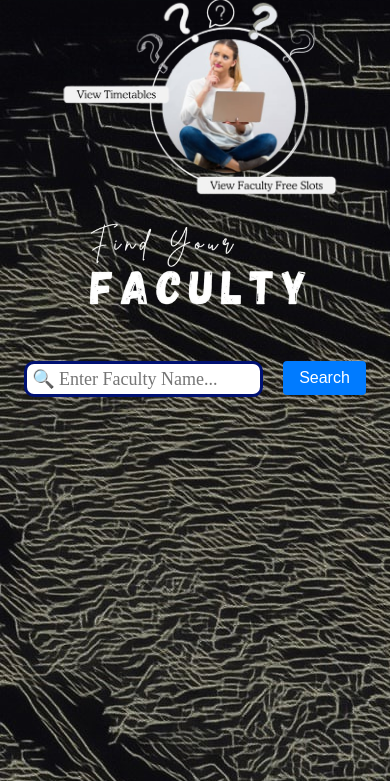
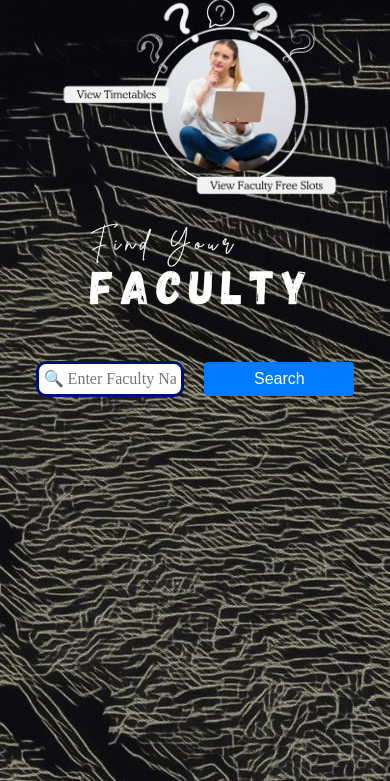
Before and after one commit to san2736/FYF, a plain HTML site: page home page.html in a window 390 px wide. Shown: the part 63-844 px from the top of the page. Drawn offline with Linux system fonts and the light colour scheme.

Commit message:
Update home page_css.css

```diff
--- a/home page_css.css
+++ b/home page_css.css
@@ -209,18 +209,25 @@ html, body {
  .searchbar {
   display: flex;
   flex-direction: column;
-    align-items: center; /* Ensures search bar is centered */
+  align-items: center;
   gap: 10px;
   width: 100%;
+  padding: 0 10px; /* Add some side padding to avoid touching screen edges */
+  box-sizing: border-box;
 }
 
 .searchbar input {
-    width: 100%;
+  width: 100%; /* Full width inside padding */
+  max-width: 500px; /* Prevent it from being too wide on medium devices */
   margin-left: 0;
+  font-size: 16px;
 }
 
 button[type="submit"] {
-    width: auto;
-    align-self: flex-start;
+  width: 100%;
+  max-width: 150px;
+  align-self: center; /* Centers the button below input */
 }
+
+
 }
```
Lines whose indentation alone changed are shown as unchanged.
